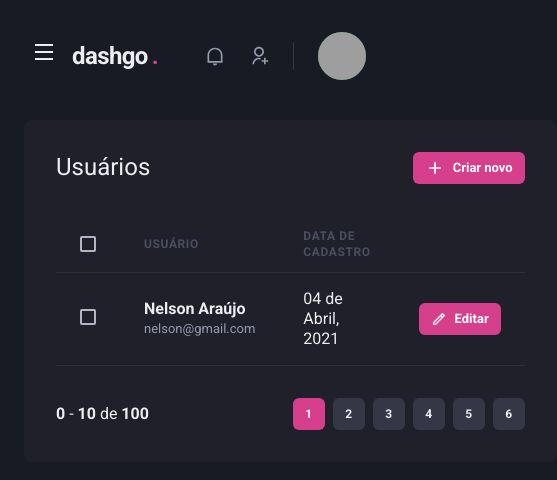
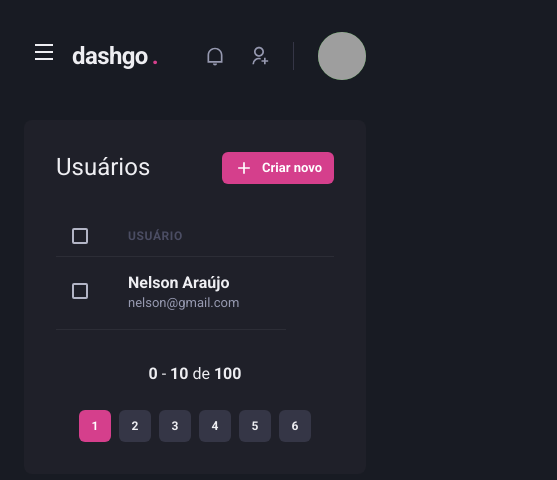
Before and after one commit to nelsonsantosaraujo/dashgo, a Next.js app: page /users in a window 390 px wide. Shown: the top 480 px of the page, 557 px wide, since content can reach past the window. Built offline with nearby package versions, Linux system fonts and the light colour scheme; grey boxes are pictures that could not be loaded.

Commit message:
UserList responsiveness

```diff
--- a/src/components/Pagination/index.tsx
+++ b/src/components/Pagination/index.tsx
@@ -4,7 +4,7 @@
 export function Pagination() {
   return (
     <Stack
-      direction="row"
+      direction={['column', 'row']}
       spacing="6"
       mt="8"
       justify="space-between"
--- a/src/pages/users/index.tsx
+++ b/src/pages/users/index.tsx
@@ -1,10 +1,15 @@
-import { Box, Button, Checkbox, Flex, Heading, Icon, Table, Tbody, Td, Text, Th, Thead, Tr } from "@chakra-ui/react";
+import { Box, Button, Checkbox, Flex, Heading, Icon, Table, Tbody, Td, Text, Th, Thead, Tr, useBreakpointValue } from "@chakra-ui/react";
 import { RiAddLine, RiPencilLine } from "react-icons/ri";
 import { Header } from "../../components/Header";
 import { Pagination } from "../../components/Pagination";
 import { Sidebar } from "../../components/Sidebar";
 
 export default function UserList() {
+  const isWideVersion = useBreakpointValue({
+    base: false,
+    lg: true,
+  })
+
   return (
     <Box>
       <Header />
@@ -29,17 +34,19 @@
           <Table colorScheme="whiteAlpha">
             <Thead>
               <Tr>
-                <Th px="6" color="gray.300" w="8">
+                <Th px={['4', '4', '6']} color="gray.300" w="8">
                   <Checkbox colorScheme="pink" />
                 </Th>
                 <Th>Usuário</Th>
+                { isWideVersion && (
                   <Th>Data de cadastro</Th>
+                )}
                 <Th w="8"></Th>
               </Tr>
             </Thead>
             <Tbody>
               <Tr>
-                <Td px="6">
+                <Td px={['4', '4', '6']}>
                   <Checkbox colorScheme="pink" />
                 </Td>
                 <Td>
@@ -48,9 +55,12 @@
                     <Text fontSize="small" color="gray.300">nelson@gmail.com</Text>
                   </Box>
                 </Td>
+                { isWideVersion && (
                   <Td>
                     04 de Abril, 2021
                   </Td>
+                )}
+                { isWideVersion && (
                   <Td>
                     <Button
                       as="a"
@@ -62,6 +72,7 @@
                       Editar
                     </Button>
                   </Td>
+                )}
               </Tr>
             </Tbody>
           </Table>
```
Lines whose indentation alone changed are shown as unchanged.
